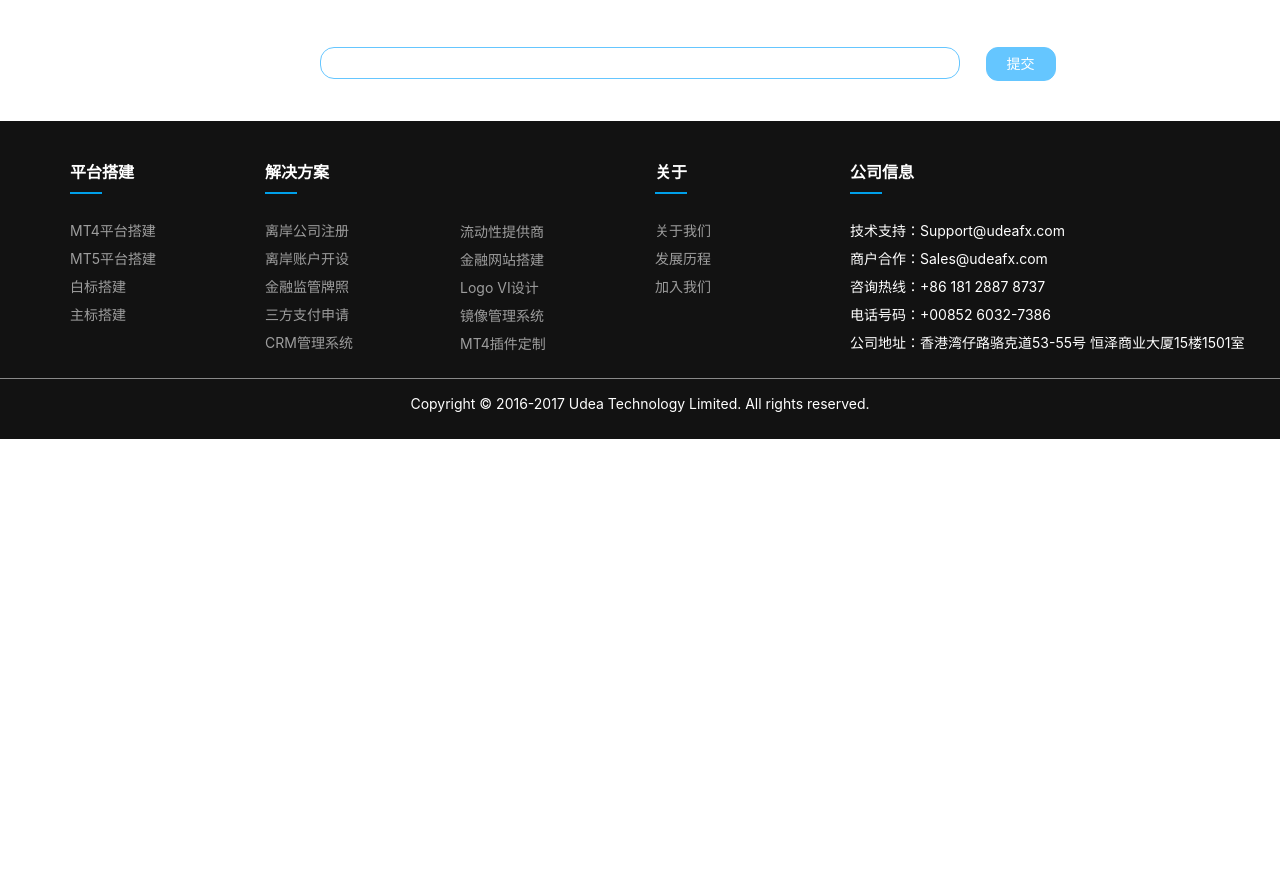
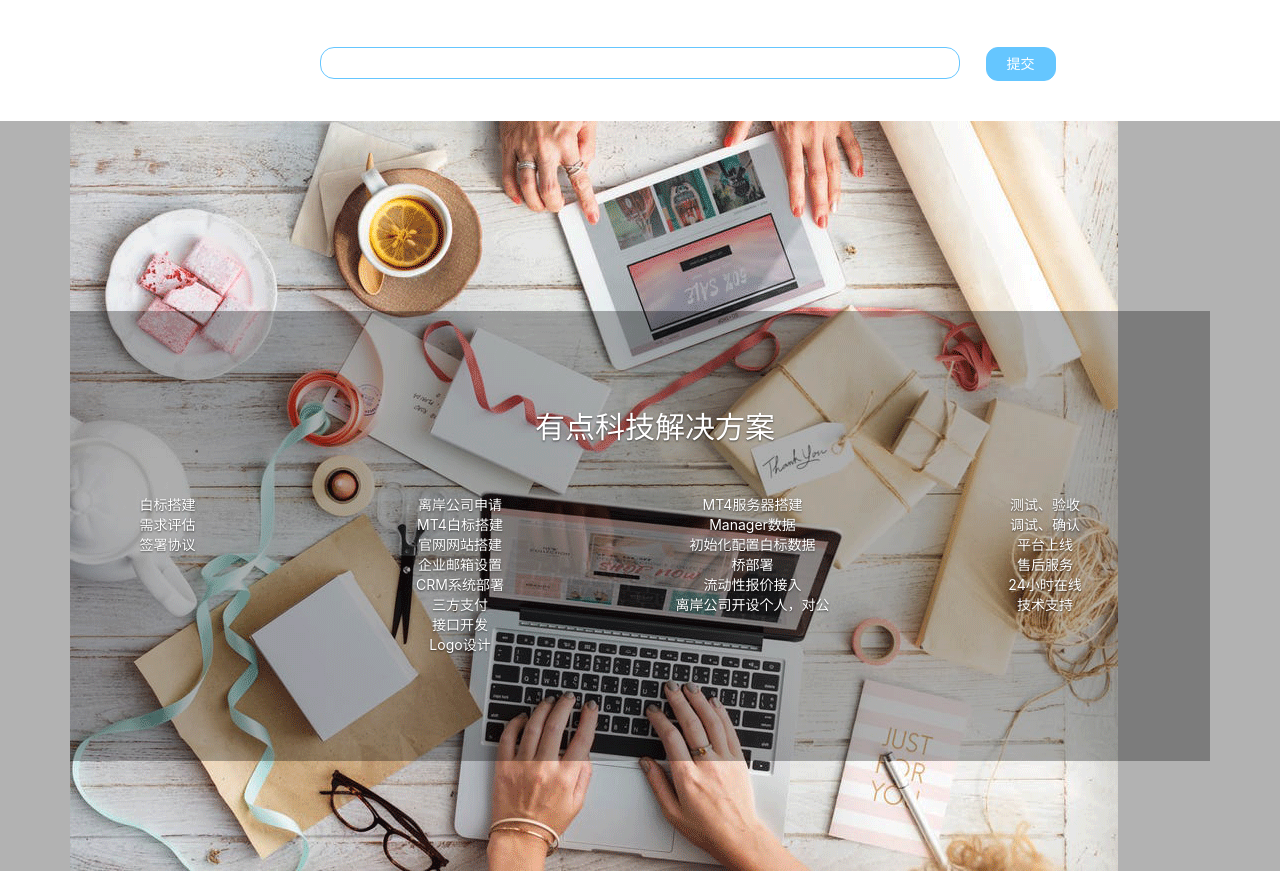
Before and after one commit to udeaf/udeaf, a plain HTML site: page views/liudong.html in a window 1280 px wide. Shown: the part 2969-3840 px from the top of the page. Before the commit the page ends 3408 px from the top, so only its background shows below. Drawn offline with Linux system fonts and the light colour scheme; a script that the page names is missing.

Commit message:
eiko
测试

```diff
--- a/static/css/register.css
+++ b/static/css/register.css
@@ -767,6 +767,11 @@
     background-position-x: 5px;
     background-position-y: -18px
 }
+#clearing-solve{
+    background: #191919;
+    background: rgba(0,0,0,0.3);
+    filter: Alpha(opacity=70)
+}
 /*liudong end*/
 
 
--- a/views/liudong.html
+++ b/views/liudong.html
@@ -271,10 +271,10 @@
 <section id="clearing-fortex">
     <div class="container">
         <div class="row">
-            <a class="col-lg-4 fortex1" href="javascript:"></a>
-            <a class="col-lg-4 fortex2" href="javascript:"></a>
-            <a class="col-lg-4 fortex3" href="javascript:"></a>
-            <a class="col-lg-4 fortex4" href="javascript:"></a>
+            <a class="col-lg-4 col-sm-4 col-md-4 col-xs-4 fortex1" href="javascript:"></a>
+            <a class="col-lg-4 col-sm-4 col-md-4 col-xs-4 fortex2" href="javascript:"></a>
+            <a class="col-lg-4 col-sm-4 col-md-4 col-xs-4 fortex3" href="javascript:"></a>
+            <a class="col-lg-4 col-sm-4 col-md-4 col-xs-4 fortex4" href="javascript:"></a>
         </div>
     </div>
 </section>
@@ -291,8 +291,72 @@
         <button>提交</button>
     </form>
 </section>
+<section id="clearing-solve">
+<div class="container">
 
+    <div id="myCarousel" class="carousel slide">
 
+        <div class="carousel-inner">
+            <div class="item active">
+                <img src="../static/img/clearing-pexels.png">
+                <div class="carousel-caption">
+                    <div class="container carousel-text">
+                        <div class="row">
+                            <h2>有点科技解决方案</h2>
+                            <div class="bulid-step scrollanimate" data-animate="fadeInDown">
+                                <dl>
+                                    <dt class="bulid-start col-sm-3 col-sm-offset-1">
+                                        <span class="col-sm-9 col-sm-offset-2"></span>
+                                    </dt>
+                                    <dt class="bulid-walk col-sm-3">
+                                        <span class="col-sm-9 col-sm-offset-2"></span>
+                                    </dt>
+                                    <dt class="bulid-run col-sm-3">
+                                        <span class="col-sm-9 col-sm-offset-3"></span>
+                                    </dt>
+                                    <dt class="bulid-flag col-sm-2"></dt>
+                                </dl>
+                                <dl class="col-sm-2 platform-list">
+                                    <dd>白标搭建</dd>
+                                    <dd>需求评估</dd>
+                                    <dd>签署协议</dd>
+                                </dl>
+                                <dl class="col-sm-2 col-xs-offset-1 platform-list">
+                                    <dd>离岸公司申请</dd>
+                                    <dd>MT4白标搭建</dd>
+                                    <dd>官网网站搭建</dd>
+                                    <dd>企业邮箱设置</dd>
+                                    <dd>CRM系统部署</dd>
+                                    <dd>三方支付</dd>
+                                    <dd>接口开发</dd>
+                                    <dd>Logo设计</dd>
+                                </dl>
+                                <dl class="col-sm-2 col-xs-offset-1 platform-list">
+                                    <dd>MT4服务器搭建</dd>
+                                    <dd>Manager数据</dd>
+                                    <dd>初始化配置白标数据</dd>
+                                    <dd>桥部署</dd>
+                                    <dd>流动性报价接入</dd>
+                                    <dd>离岸公司开设个人，对公</dd>
+                                </dl>
+                                <dl class="col-sm-2 col-xs-offset-1 platform-list">
+                                    <dd>测试、验收</dd>
+                                    <dd>调试、确认</dd>
+                                    <dd>平台上线</dd>
+                                    <dd>售后服务</dd>
+                                    <dd>24小时在线</dd>
+                                    <dd>技术支持</dd>
+                                </dl>
+                            </div>
+                        </div>
+
+                    </div>
+                </div>
+            </div>
+        </div>
+    </div>
+</div>
+</section>
 <div id="clickTop" style="width: 50px; height: 50px; color: red">
     <a class="top-link" href="#"></a>
 </div>
```
Also changed, not shown: static/img/clearing-pexels.png (added).
